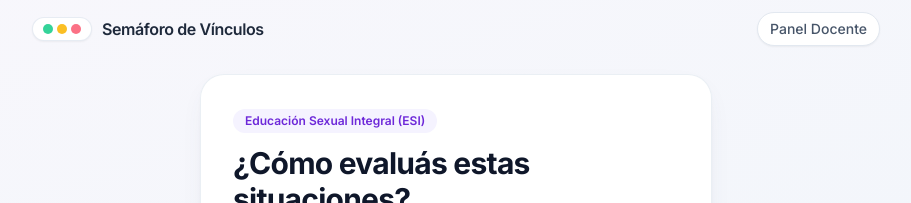
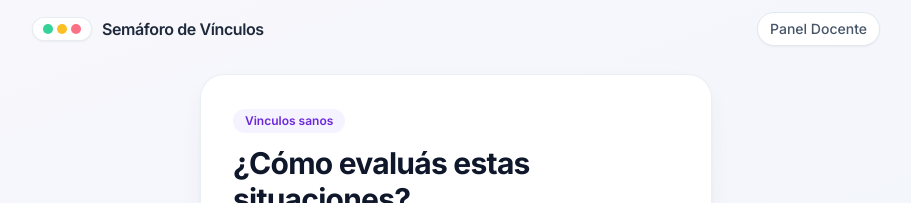
Before and after one commit to WesnerLucas/ESI, a plain HTML site: page index.html in a window 1280 px wide. Shown: the top 203 px of the page, without its empty margins (184-1095 px from the left). Drawn offline with nearby package versions, Linux system fonts and the light colour scheme.

Commit message:
Change welcome message to 'Vinculos sanos'

```diff
--- a/index.html
+++ b/index.html
@@ -64,7 +64,7 @@
       <!-- Pantalla 1: Bienvenida -->
       <div id="student-welcome" class="bg-white/95 backdrop-blur rounded-3xl p-5 sm:p-8 border border-slate-200/70 card-shadow fade-in">
         <div class="inline-flex items-center gap-2 px-3 py-1 rounded-full bg-violet-50 text-violet-700 text-xs font-semibold mb-3">
-          <span>Educación Sexual Integral (ESI)</span>
+          <span>Vinculos sanos</span>
         </div>
         <h1 class="text-xl sm:text-3xl font-bold text-slate-900 tracking-tight leading-snug mb-2.5">
           ¿Cómo evaluás estas situaciones?
```
